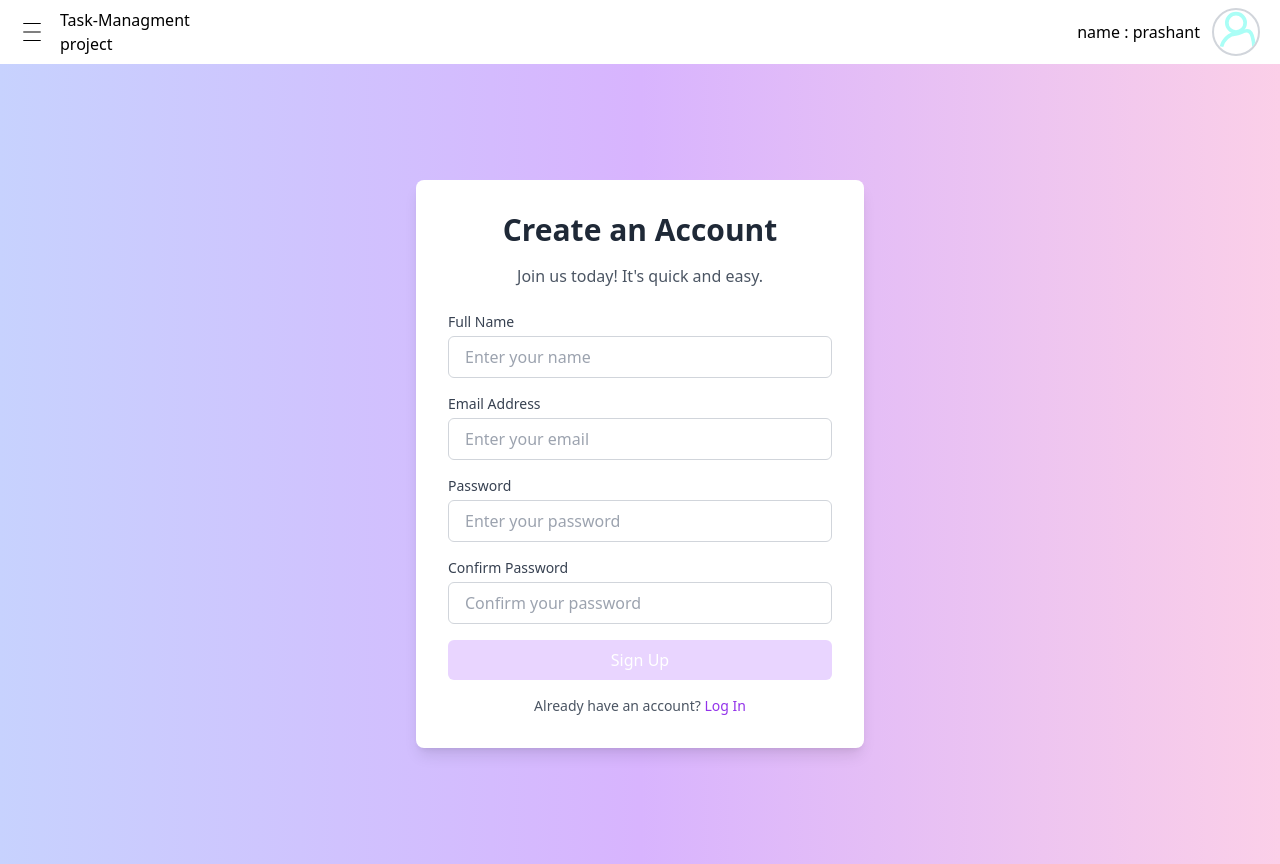
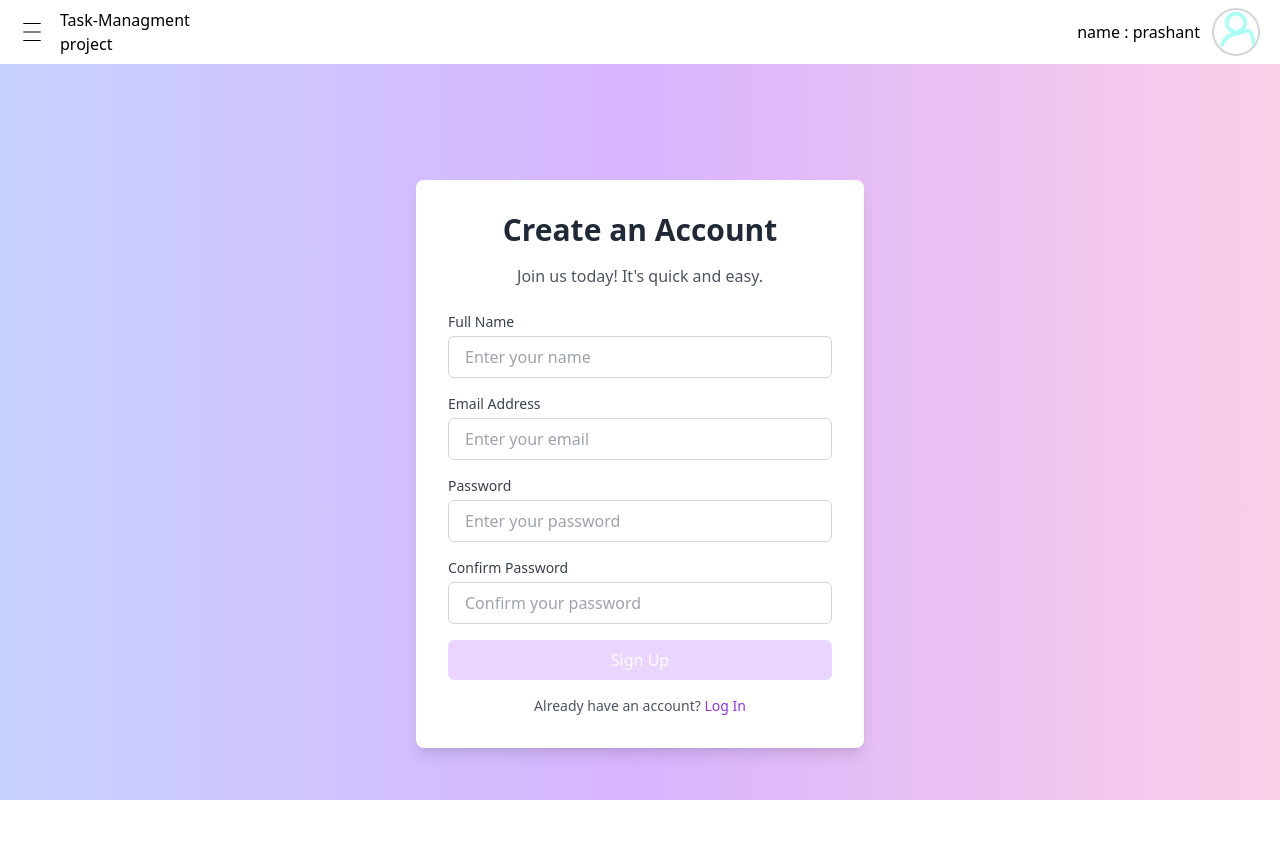
Before and after one commit to fuleprashant/task_managment, a React (Vite) app in the folder frontend/: page /auth/register in a window 1280 px wide. After the commit the page ends 800 px from the top, so only its background shows below. Built offline with nearby package versions, Linux system fonts and the light colour scheme.

Commit message:
overflow screen isue solved in the auth layout

```diff
--- a/frontend/src/layouts/AuthLayout.jsx
+++ b/frontend/src/layouts/AuthLayout.jsx
@@ -4,11 +4,13 @@
 
 const AuthLayout = () => {
   return (
-    <div>
+    <div className="flex flex-col h-screen">
       <div>
         <Navbar />
       </div>
-      <Outlet />
+      <div className="flex-grow overflow-hidden">
+        <Outlet />
+      </div>
     </div>
   );
 };
```
